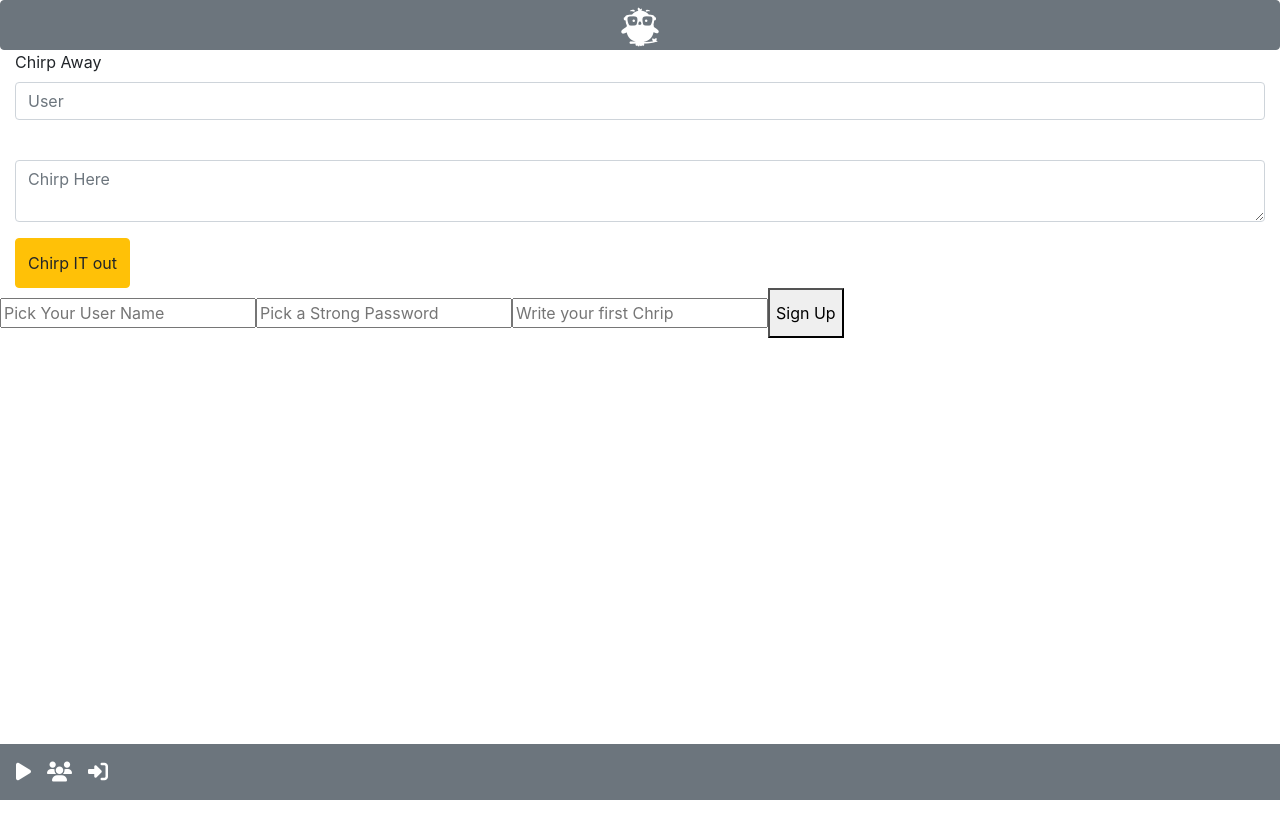
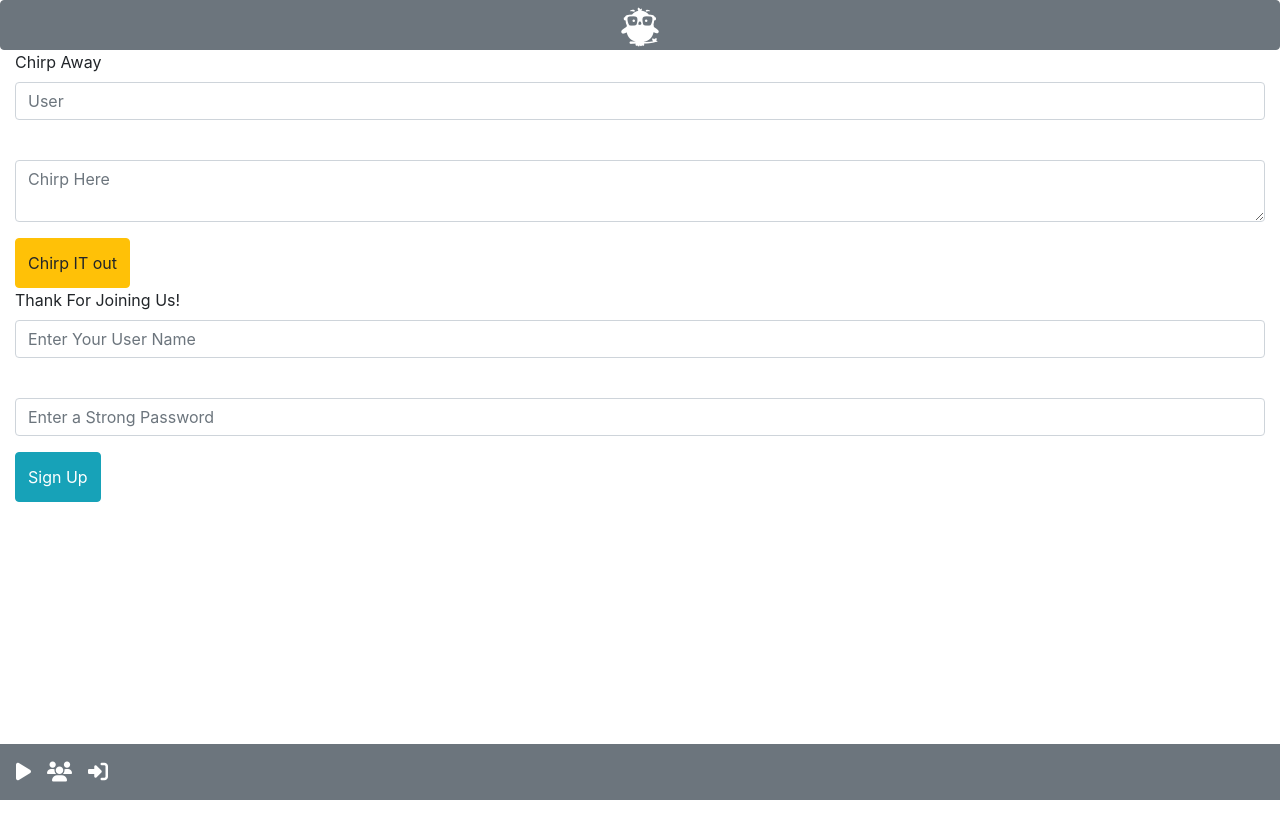
Before and after one commit to adgreenie/chirper-react, a React (Create React App) app: page /signup in a window 1280 px wide. Shown: the top 838 px of the page. Built offline with nearby package versions, Linux system fonts and the light colour scheme.

Commit message:
sign up working

```diff
--- a/src/components/Chirp.js
+++ b/src/components/Chirp.js
@@ -2,6 +2,7 @@ import React, { useState } from 'react'
 import { FaTrash } from 'react-icons/fa'
 import { deleteChirp } from '../services/api-helper'
 import Comment from './Comment'
+import Update from './Update'
 
 function Chirp(props) {
 
@@ -19,9 +20,7 @@ function Chirp(props) {
         console.log('this is getting clicked', props.id)
         const json = await deleteChirp(props.id)
         console.log('when clicked we get ', json)
-        if (json.status === 'success') {
-            setDeleted(true)
-        }
+
     }
 
     return (
@@ -31,6 +30,7 @@ function Chirp(props) {
                 <p>{props.body}</p>
                 <p>Date:{props.date}</p>
                 <p><i class="fas fa-hand-spock"></i> {props.numLikes}</p>
+
                 <FaTrash
                     onClick={() => handleDeleteChirp(props._id)}
                 />
--- a/src/components/Feed.js
+++ b/src/components/Feed.js
@@ -3,6 +3,7 @@ import Chirp from './Chirp'
 import { getAllChirps } from '../services/api-helper'
 import { formatDate } from '../services/formatDate'
 import '../App.css'
+import Update from './Update'
 
 function Feed() {
     const [chirps, setChirps] = useState([])
--- a/src/components/SignUp.js
+++ b/src/components/SignUp.js
@@ -10,58 +10,59 @@ function Sign() {
 
     const handleUserName = e => {
         setUser(e.target.value)
+        console.log("sign up username", e)
     }
     const handlePassword = e => {
         setPassword(e.target.value)
+        console.log('sign up password', e)
     }
     const handleFirstChirp = e => {
         setFirstChirp(e.target.value)
+        console.log('sign up chirp ', e)
     }
 
-    const handleCreateUser = async () => {
-
-        const json = await createUser({
+    const handleCreateUser = e => {
+        e.preventDefault()
+        console.log(' Click when signing up', user + ' ' + password)
+        const json = createUser([{
             "username": user,
-            "pwd": password,
+            "password": password,
             "body": firstChirp
-        })
+        }])
     }
 
     return (
+
         <>
-            {/* <Form>
-                <Col>
-                    <Col>
-                        <Row form>
-                            <Col md={6}>
-                                <FormGroup>
-                                    <Label for="exampleEmail"></Label>
-                                    <Input type="email" name="email" id="exampleEmail" placeholder="Select a Username" />
-                                </FormGroup>
-                            </Col>
-                            <Col md={6}>
-                                <FormGroup>
-                                    <Label for="examplePassword"></Label>
-                                    <Input type="password" name="password" id="examplePassword" placeholder="Enter a Password" />
-                                </FormGroup>
-                            </Col>
-                        </Row>
-                        <FormGroup>
-                            <Label for="exampleAddress"></Label>
-                            <Input type="text" name="address" id="exampleAddress" placeholder="Paste a valid Image URL" />
-                        </FormGroup>
-                        <Button>Sign in</Button>
-                    </Col>
-                </Col>
-            </Form> */}
-            <div>
+            <Col>
+                <Form onSubmit={handleCreateUser}>
+                    <FormGroup>
+                        <Label for="exampleEmail">Thank For Joining Us!</Label>
+                        <Input type="text"
+                            name="email"
+                            id="exampleEmail"
+                            placeholder="Enter Your User Name"
+                            onChange={handleUserName} value={user} />
+                    </FormGroup>
+                    <FormGroup>
+                        <Label for="exampleText"></Label>
+                        <Input type="text" name="text" id="exampleText" placeholder="Enter a Strong Password"
+                            onChange={handlePassword} value={password}
+                        />
+
+                    </FormGroup>
+                    <Button color="info">Sign Up</Button>{' '}
+                </Form>
+            </Col>
+
+            {/* <div>
                 <form>
                     <input type='text' onChange={handleUserName} value={user} placeholder='Pick Your User Name' ></input>
                     <input type='text' onChange={handlePassword} value={password} placeholder="Pick a Strong Password"></input>
                     <input type='text' onChange={handleFirstChirp} value={firstChirp} placeholder="Write your first Chrip"></input>
                     <button onClick={handleCreateUser}>Sign Up</button>
                 </form>
-            </div>
+            </div> */}
         </>
 
     )
--- /dev/null
+++ b/src/components/Update.js
@@ -0,0 +1,12 @@
+import React from 'react'
+
+function Update() {
+
+    return (
+        <>
+            <p>Edit Chirp </p>
+        </>
+    )
+}
+
+export default Update
```
